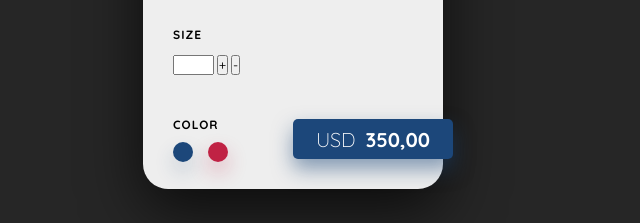
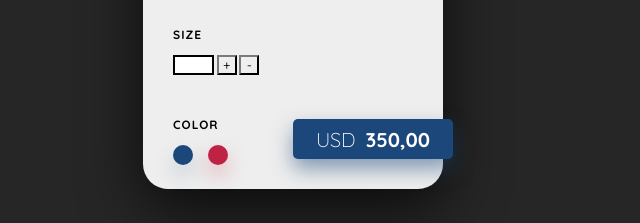
Before and after one commit to aarati9130/card-js, a plain HTML site: page index.html in a window 1280 px wide. Shown: the part 486-709 px from the top of the page, 347-987 px from the left. Drawn offline with nearby package versions, Linux system fonts and the light colour scheme.

Commit message:
addin border

```diff
--- a/index.html
+++ b/index.html
@@ -55,9 +55,9 @@ href="https://cdnjs.cloudflare.com/ajax/libs/fontawesome/4.7.0/css/font-awesome.
             <div class="size">
               <h4>Size</h4>
               <div class="sizes">
-                <input id=demoInput type=number min=0 max=10>
-          <button onclick="increment()">+</button>
-          <button onclick="decrement()">-</button>
+                <input id=demoInput type=number min=0 max=10 style="border: 2px solid black;" >
+          <button class="btn" onclick="increment()">+</button>
+          <button class="btn" onclick="decrement()">-</button>
         <script>
    function increment() {
       document.getElementById('demoInput').stepUp();
@@ -69,7 +69,7 @@ href="https://cdnjs.cloudflare.com/ajax/libs/fontawesome/4.7.0/css/font-awesome.
               </div>
             </div>
             <div class="color">
-              <h4>Color</h4>
+              <h4>Color</h4><br>
               <div class="colors">
                 <div class="color-1"></div>
                 <div class="color-2"></div>
--- a/style.css
+++ b/style.css
@@ -181,6 +181,7 @@
     height: 2rem;
     border-radius: 50%;
     cursor: pointer;
+    margin-top: -10px;
   }
 
   .color-1 {
@@ -227,3 +228,9 @@
   .price span:last-child {
     font-weight: bold;
   }
+
+
+  .btn{
+    border-color: #262626;
+    width: 20px;
+  }
```
